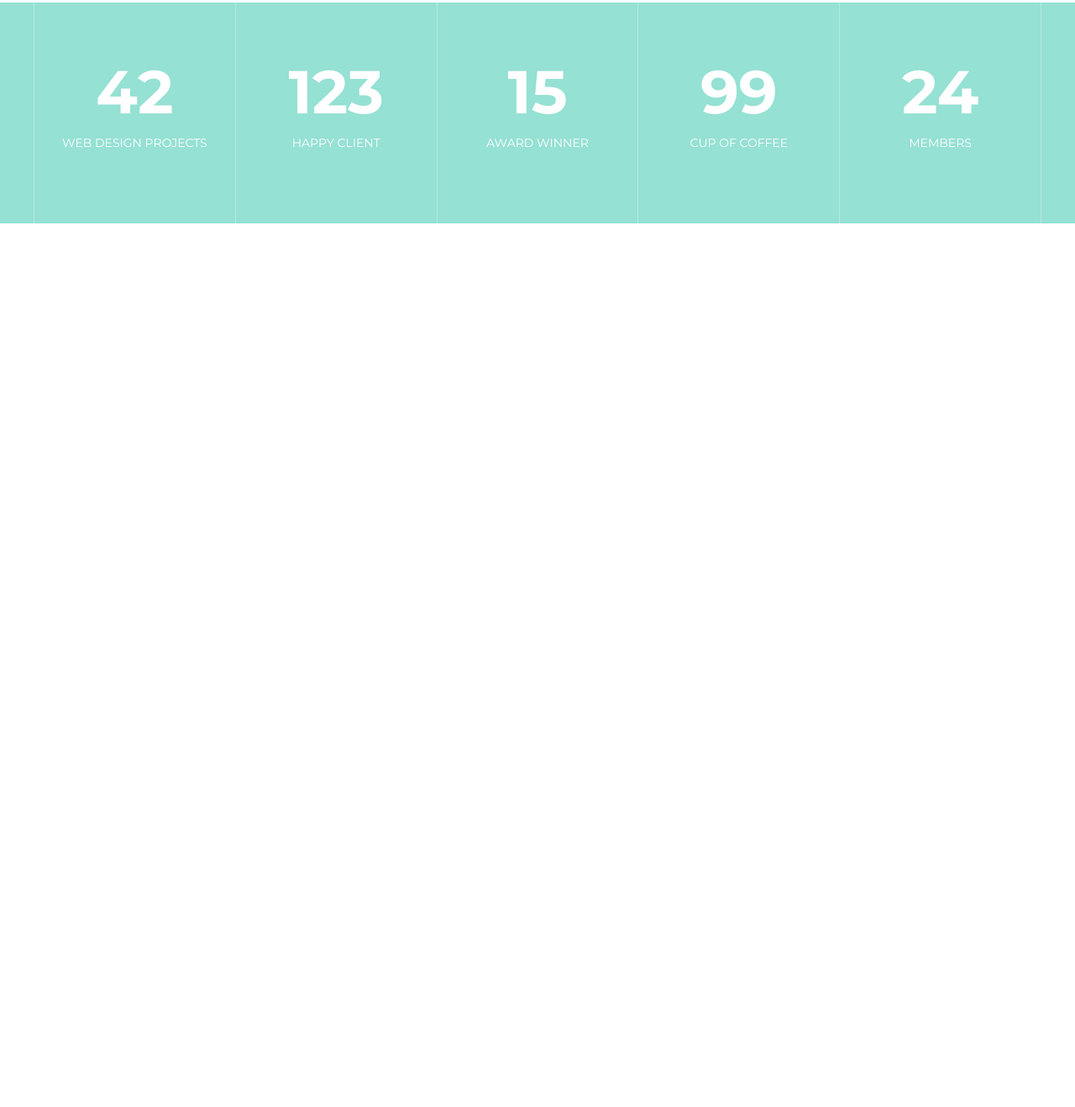
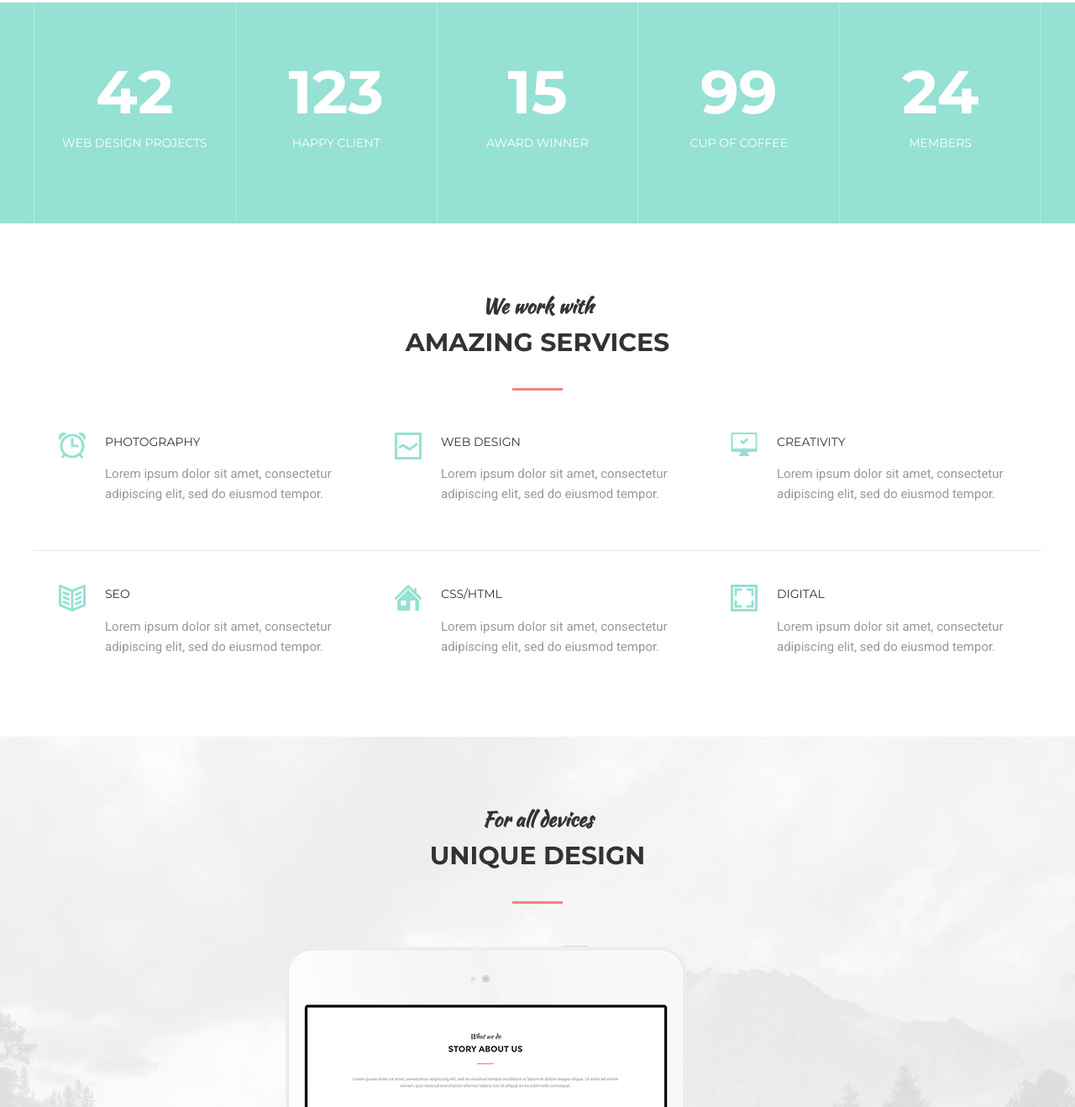
Before and after one commit to stan-nikola/MoGo, a plain HTML site: page index.html in a window 1280 px wide. Shown: the part 1482-2800 px from the top of the page at 84% size. Before the commit the page ends 1748 px from the top, so only its background shows below. Drawn offline with Linux system fonts and the light colour scheme.

Commit message:
add more section

```diff
--- a/index.html
+++ b/index.html
@@ -124,6 +124,75 @@
         </div>
     </div>
 
+    <section class="section">
+        <div class="container">
+            <div class="section-header">
+                <h3 class="section-suptitle">We work with</h3>
+                <h2 class="section-title">Amazing Services</h2>
+            </div>
+
+            <ul class="services">
+                <li class="services-item">
+                    <img class="services-icon" src="/images/icon/icon1.png" alt="">
+                    <h3 class="services-title">Photography</h3>
+                    <p class="services-text">Lorem ipsum dolor sit amet, consectetur adipiscing elit, sed do eiusmod tempor.</p>
+                </li>
+
+                <li class="services-item">
+                    <img class="services-icon" src="/images/icon/icon2.png" alt="">
+                    <h3 class="services-title">Web Design</h3>
+                    <p class="services-text">Lorem ipsum dolor sit amet, consectetur adipiscing elit, sed do eiusmod tempor.</p>
+                </li>
+
+                <li class="services-item">
+                    <img class="services-icon" src="/images/icon/icon3.png" alt="">
+                    <h3 class="services-title">Creativity</h3>
+                    <p class="services-text">Lorem ipsum dolor sit amet, consectetur adipiscing elit, sed do eiusmod tempor.</p>
+                </li>
+            </ul>
+
+            <hr>
+
+            <ul class="services">
+                <li class="services-item">
+                    <img class="services-icon" src="/images/icon/icon4.png" alt="">
+                    <h3 class="services-title">seo</h3>
+                    <p class="services-text">Lorem ipsum dolor sit amet, consectetur adipiscing elit, sed do eiusmod tempor.</p>
+                </li>
+
+                <li class="services-item">
+                    <img class="services-icon" src="/images/icon/icon5.png" alt="">
+                    <h3 class="services-title">Css/Html</h3>
+                    <p class="services-text">Lorem ipsum dolor sit amet, consectetur adipiscing elit, sed do eiusmod tempor.</p>
+                </li>
+
+                <li class="services-item">
+                    <img class="services-icon" src="/images/icon/icon6.png" alt="">
+                    <h3 class="services-title">digital</h3>
+                    <p class="services-text">Lorem ipsum dolor sit amet, consectetur adipiscing elit, sed do eiusmod tempor.</p>
+                </li>
+            </ul>
+
+
+        </div>
+
+    </section>
+
+    <section class="section section--devices ">
+        <div class="contanier">
+            <div class="section-header">
+                <h3 class="section-suptitle">For all devices</h3>
+                <h2 class="section-title">Unique design</h2>
+            </div>
+            <div class="devices">
+                <img class="devices-item" src="./images/designe/ipad.png" alt="">
+                <img class="devices-item devices-item--iphone " src="./images/designe/iphone.png" alt="">
+
+            </div>
+        </div>
+
+    </section>
+
 
 </body>
 </html>
--- a/styles/styles.css
+++ b/styles/styles.css
@@ -17,7 +17,25 @@ body {
 }
 h1, h2, h3, h4, h5, h6{
     margin: 0;
+
 }
+
+ul,
+li {
+    padding: 0;
+    margin: 0;
+    list-style: none;
+}
+hr{
+    display: block;
+    width: 100%;
+    height: 1px;
+    border: 0;
+    background-color: #e5e5e5;
+    margin: 40px 0;
+}
+
+
 
 
 
@@ -237,11 +255,20 @@ color: black;
 .section{
     padding: 80px 0;
 }
+
+.section--devices{
+    background:
+     url("../images/designe/bcg-img.jpg")
+     center no-repeat;
+     background-size: cover;
+     padding-bottom: 0;
+}
+
 .section-header{
     text-align: center;
     width: 100%;
     max-width: 950px;
-    margin: 0 auto 40px;
+    margin: 0 auto 50px;
 }
 .section-suptitle{
     color: #333333;
@@ -345,3 +372,53 @@ color: black;
     font-weight: 400;
     text-transform: uppercase;
 }
+
+/* Service */
+.services{
+    display: flex;
+
+}
+.services-item{
+    flex: 1 1 0;
+    padding-left: 85px;
+    padding-right: 35px;
+    position: relative;
+
+}
+.services-icon{
+    position: absolute;
+    top: 0;
+    left: 30px;
+    z-index: 0;
+}
+.services-title{
+    text-transform: uppercase;
+    color: #333333;
+    font-size: 14px;
+    margin-bottom: 10px;
+    font-weight:400;
+}
+
+.services-text{
+    font-family: 'Roboto', sans-serif;
+    font-size: 15px;
+    color: #999999;
+}
+
+/* devices */
+.devices{
+    width: 100%;
+    max-width: 600px;
+    margin: 0 auto;
+    position: relative;
+}
+.devices-item{
+    display: block;
+}
+
+.devices-item--iphone{
+    position: absolute;
+    bottom: -90px;
+    right: 0;
+    z-index: 1;
+}
```
Also changed, not shown: images/designe/bcg-img.jpg (added), images/designe/ipad.png (added), images/designe/iphone.png (added), images/icon/icon1.png (added), images/icon/icon2.png (added), images/icon/icon3.png (added), images/icon/icon4.png (added), images/icon/icon5.png (added), images/icon/icon6.png (added).
